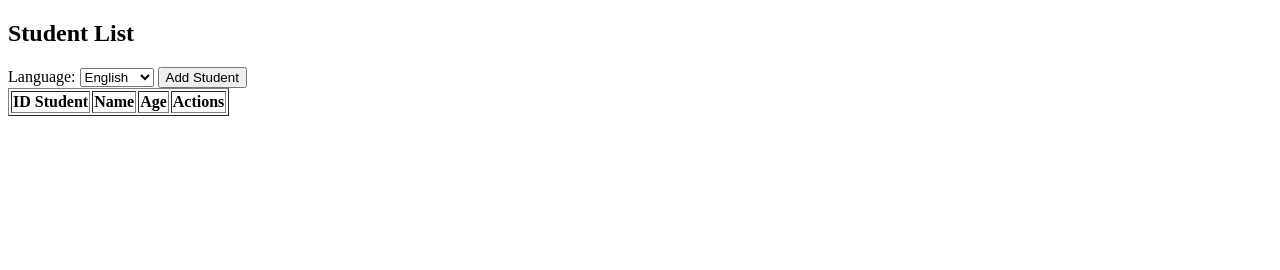
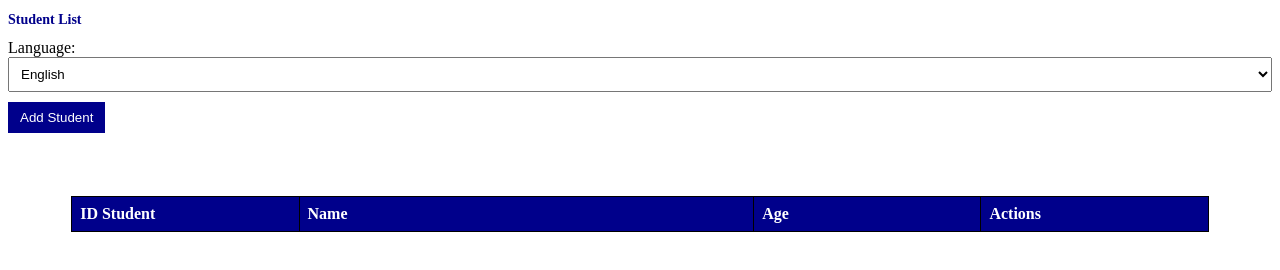
Before and after one commit to MaheryAndriamasinoro/MaheryAngularTest, a plain HTML site: page index.html in a window 1280 px wide. Drawn offline with nearby package versions, Linux system fonts and the light colour scheme.

Commit message:
Update index.html

```diff
--- a/index.html
+++ b/index.html
@@ -7,6 +7,56 @@
     <script src="https://ajax.googleapis.com/ajax/libs/angularjs/1.8.2/angular.min.js"></script>
     <style>
         [ng-cloak] { display: none; }
+
+        h2 {
+            color: darkblue;
+            font-size: 14px;
+        }
+
+
+        select {
+            width: 100%;
+            padding: 8px;
+            margin-bottom: 10px;
+        }
+
+
+        button {
+            background-color: darkblue;
+            color: white;
+            border: none;
+            padding: 8px 12px;
+            cursor: pointer;
+        }
+
+        button:hover {
+            background-color: navy;
+        }
+
+
+        table {
+            width: 90%;
+            margin: 5%;
+            border-collapse: collapse;
+        }
+
+        th, td {
+            border: 1px solid black;
+            padding: 8px;
+            text-align: left;
+        }
+
+
+        th:nth-child(1), td:nth-child(1) { width: 20%; } /* ID */
+        th:nth-child(2), td:nth-child(2) { width: 40%; } /* Name */
+        th:nth-child(3), td:nth-child(3) { width: 20%; } /* Age */
+        th:nth-child(4), td:nth-child(4) { width: 20%; } /* Actions */
+
+
+        th {
+            background-color: darkblue;
+            color: white;
+        }
     </style>
 </head>
 <body ng-app="StudentApp" ng-controller="StudentController" ng-cloak>
```
